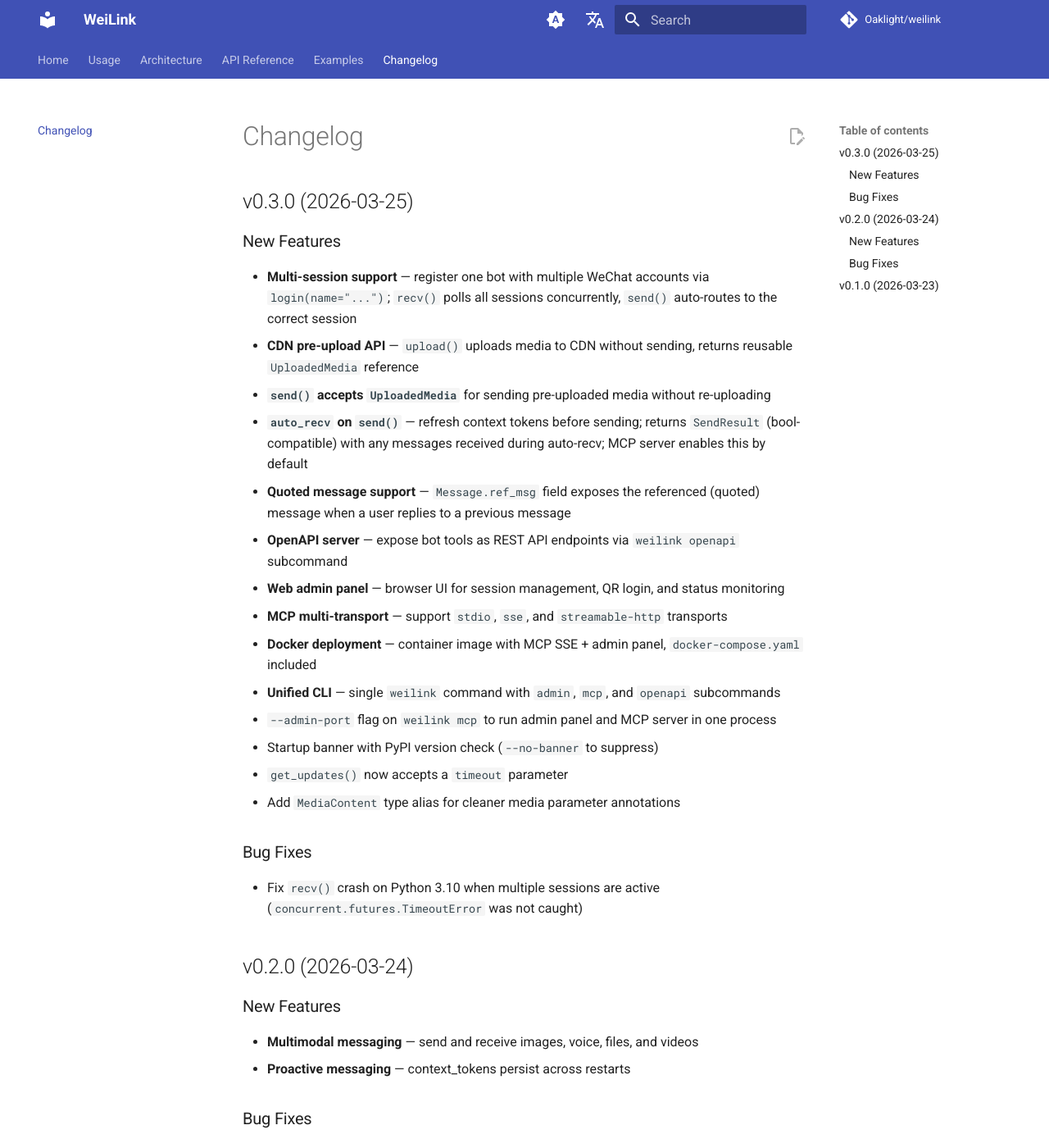
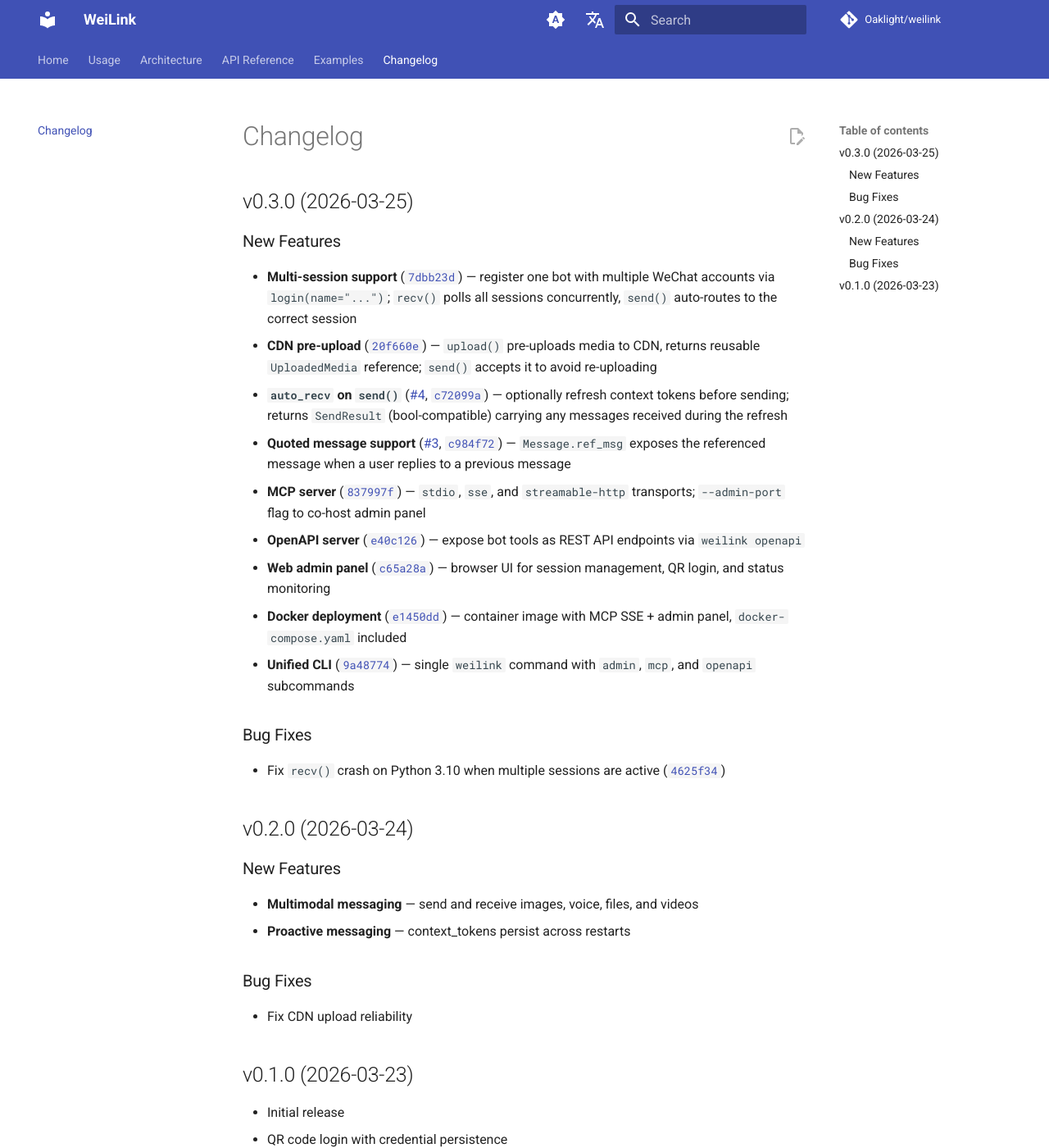
Before and after one commit to Oaklight/weilink, an MkDocs documentation site: the page built from docs/changelog.md, in a window 1280 px wide and 1400 px high. Shown: the whole window at 82% size. Built offline with MkDocs 1.6.1 and Material for MkDocs 9.7.7, drawn with Linux system fonts in a browser that asks for light colours; comment, search, counter and statistics services are not loaded.

Commit message:
Categorize changelog with commit/issue refs, add auto_recv note to gotchas

```diff
--- a/docs/changelog.md
+++ b/docs/changelog.md
@@ -4,24 +4,19 @@
 
 ### New Features
 
-- **Multi-session support** — register one bot with multiple WeChat accounts via `login(name="...")`; `recv()` polls all sessions concurrently, `send()` auto-routes to the correct session
-- **CDN pre-upload API** — `upload()` uploads media to CDN without sending, returns reusable `UploadedMedia` reference
-- **`send()` accepts `UploadedMedia`** for sending pre-uploaded media without re-uploading
-- **`auto_recv` on `send()`** — refresh context tokens before sending; returns `SendResult` (bool-compatible) with any messages received during auto-recv; MCP server enables this by default
-- **Quoted message support** — `Message.ref_msg` field exposes the referenced (quoted) message when a user replies to a previous message
-- **OpenAPI server** — expose bot tools as REST API endpoints via `weilink openapi` subcommand
-- **Web admin panel** — browser UI for session management, QR login, and status monitoring
-- **MCP multi-transport** — support `stdio`, `sse`, and `streamable-http` transports
-- **Docker deployment** — container image with MCP SSE + admin panel, `docker-compose.yaml` included
-- **Unified CLI** — single `weilink` command with `admin`, `mcp`, and `openapi` subcommands
-- `--admin-port` flag on `weilink mcp` to run admin panel and MCP server in one process
-- Startup banner with PyPI version check (`--no-banner` to suppress)
-- `get_updates()` now accepts a `timeout` parameter
-- Add `MediaContent` type alias for cleaner media parameter annotations
+- **Multi-session support** ([`7dbb23d`](https://github.com/Oaklight/weilink/commit/7dbb23d)) — register one bot with multiple WeChat accounts via `login(name="...")`; `recv()` polls all sessions concurrently, `send()` auto-routes to the correct session
+- **CDN pre-upload** ([`20f660e`](https://github.com/Oaklight/weilink/commit/20f660e)) — `upload()` pre-uploads media to CDN, returns reusable `UploadedMedia` reference; `send()` accepts it to avoid re-uploading
+- **`auto_recv` on `send()`** ([#4](https://github.com/Oaklight/weilink/issues/4), [`c72099a`](https://github.com/Oaklight/weilink/commit/c72099a)) — optionally refresh context tokens before sending; returns `SendResult` (bool-compatible) carrying any messages received during the refresh
+- **Quoted message support** ([#3](https://github.com/Oaklight/weilink/issues/3), [`c984f72`](https://github.com/Oaklight/weilink/commit/c984f72)) — `Message.ref_msg` exposes the referenced message when a user replies to a previous message
+- **MCP server** ([`837997f`](https://github.com/Oaklight/weilink/commit/837997f)) — `stdio`, `sse`, and `streamable-http` transports; `--admin-port` flag to co-host admin panel
+- **OpenAPI server** ([`e40c126`](https://github.com/Oaklight/weilink/commit/e40c126)) — expose bot tools as REST API endpoints via `weilink openapi`
+- **Web admin panel** ([`c65a28a`](https://github.com/Oaklight/weilink/commit/c65a28a)) — browser UI for session management, QR login, and status monitoring
+- **Docker deployment** ([`e1450dd`](https://github.com/Oaklight/weilink/commit/e1450dd)) — container image with MCP SSE + admin panel, `docker-compose.yaml` included
+- **Unified CLI** ([`9a48774`](https://github.com/Oaklight/weilink/commit/9a48774)) — single `weilink` command with `admin`, `mcp`, and `openapi` subcommands
 
 ### Bug Fixes
 
-- Fix `recv()` crash on Python 3.10 when multiple sessions are active (`concurrent.futures.TimeoutError` was not caught)
+- Fix `recv()` crash on Python 3.10 when multiple sessions are active ([`4625f34`](https://github.com/Oaklight/weilink/commit/4625f34))
 
 ## v0.2.0 (2026-03-24)
 
```
Also changed, not shown: docs/usage/gotchas.md (+1 -1 lines).
